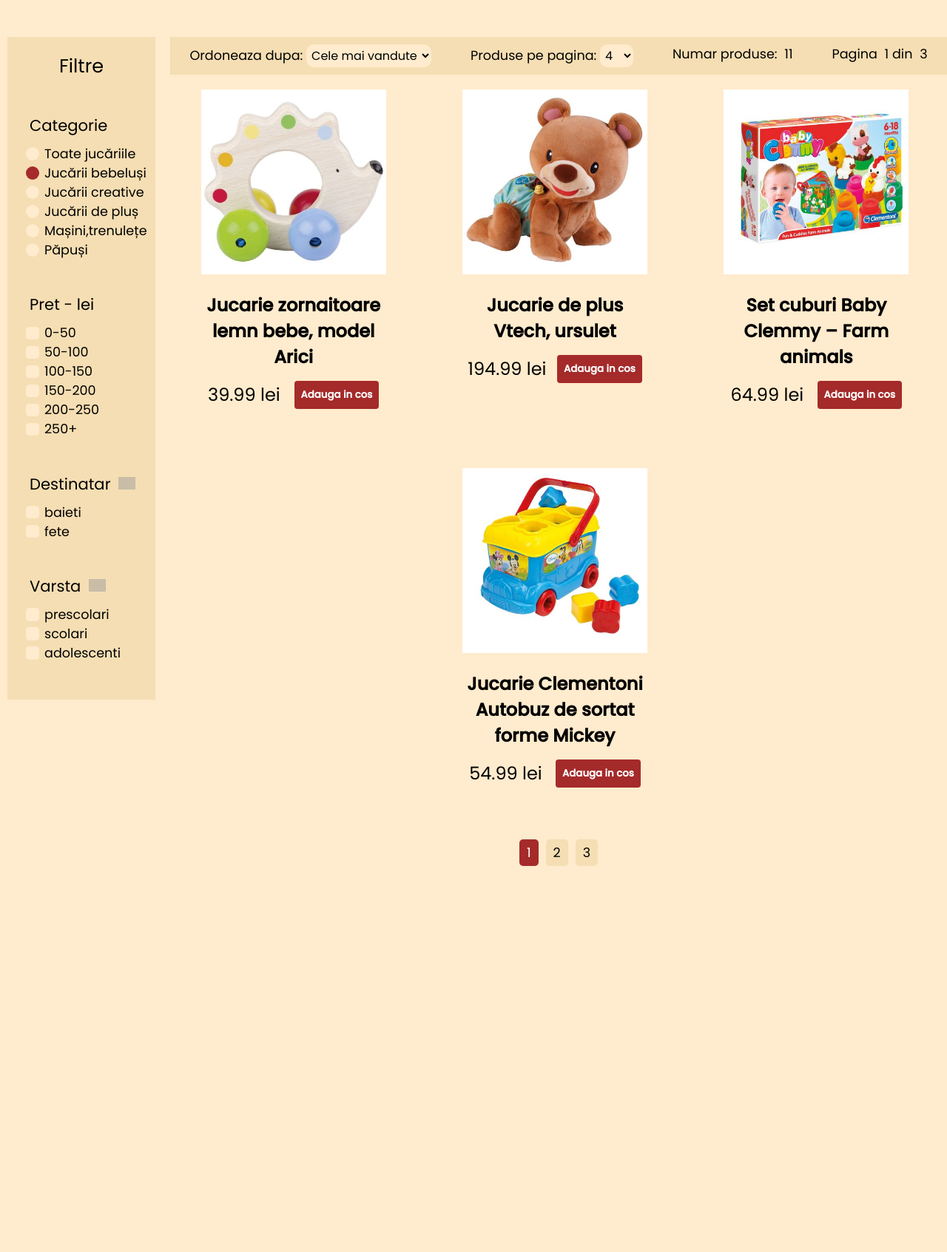
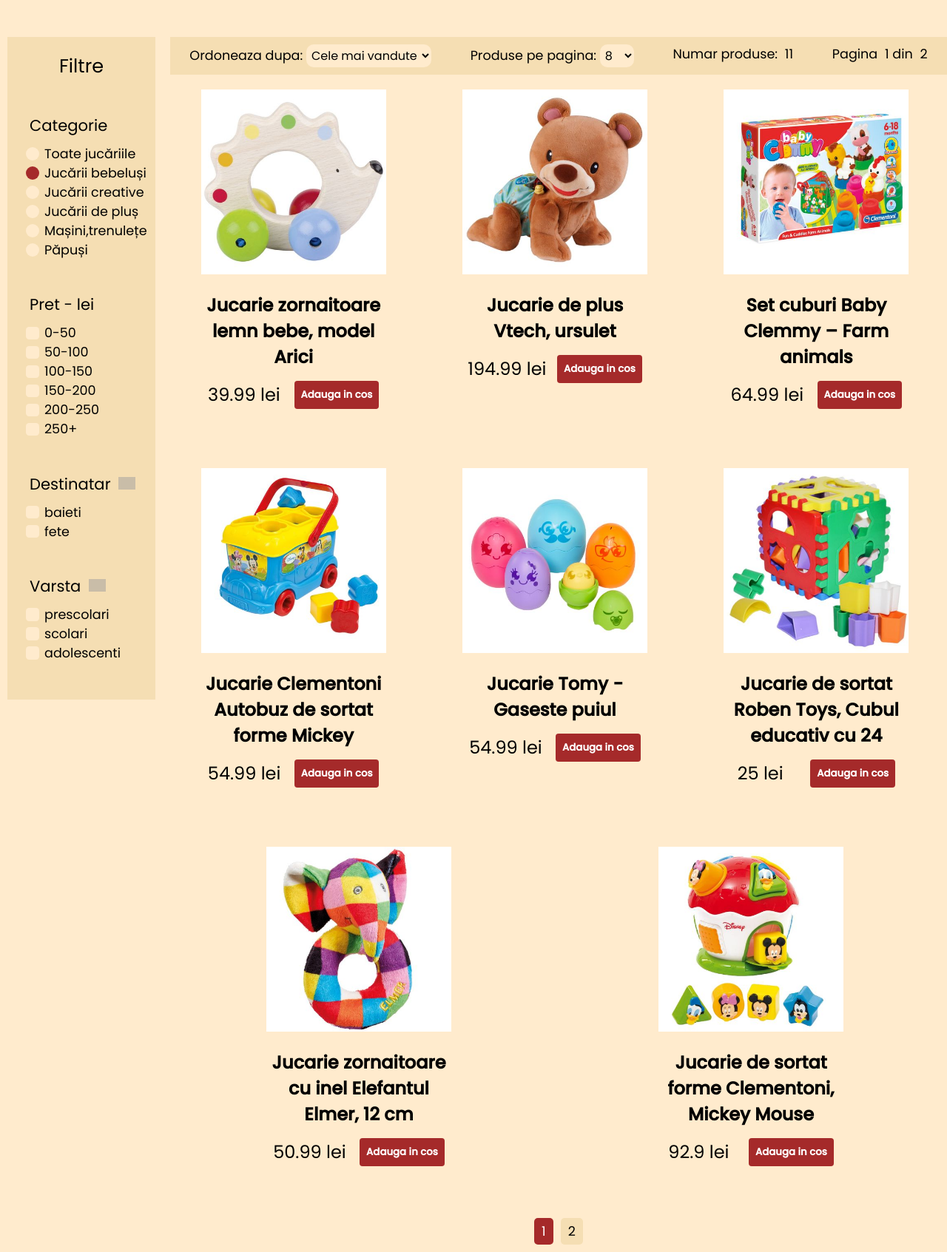
Before and after one commit to BlackNesta/Oto, a PHP site: page /pagina-produse.php?c=bebelusi in a window 1280 px wide. Shown: the part 81-1774 px from the top of the page at 74% size. Before the commit the page ends 1252 px from the top, so only its background shows below. Run offline with PHP 8.4, Linux system fonts and the light colour scheme; data comes from the database, SQL or seed files in the repository; some libraries are stand-ins or nearby versions; grey boxes are pictures that could not be loaded.

Commit message:
Pagina produse paginare setari

```diff
--- a/Pages/JS/pagina-produse_script.php
+++ b/Pages/JS/pagina-produse_script.php
@@ -1,5 +1,5 @@
 <script>
-  var categorie, pret, destinatar, varsta, nr_produse, nr_pagini, prod_per_pagina = 4,
+  var categorie, pret, destinatar, varsta, nr_produse, nr_pagini, prod_per_pagina = 8,
     pagina_curenta = 1,
     ord = 'vandute';
   // initializare pagina:
--- a/Pages/pagina-produse.php
+++ b/Pages/pagina-produse.php
@@ -142,11 +142,11 @@
       <div class="prod-per-pagina-container container">
         Produse pe pagina:
         <select id="prod-per-pagina" name="prod-per-pagina" onchange="setProdPerPagina(value)">
-          <option value="3">3</option>
-          <option value="4" selected>4</option>
-          <option value="6">6</option>
-          <option value="10">10</option>
-          <option value="18">18</option>
+          <option value="4">4</option>
+          <option value="8" selected>8</option>
+          <option value="12">12</option>
+          <option value="16">16</option>
+          <option value="24">24</option>
           <option value="32">32</option>
         </select>
       </div>
```
